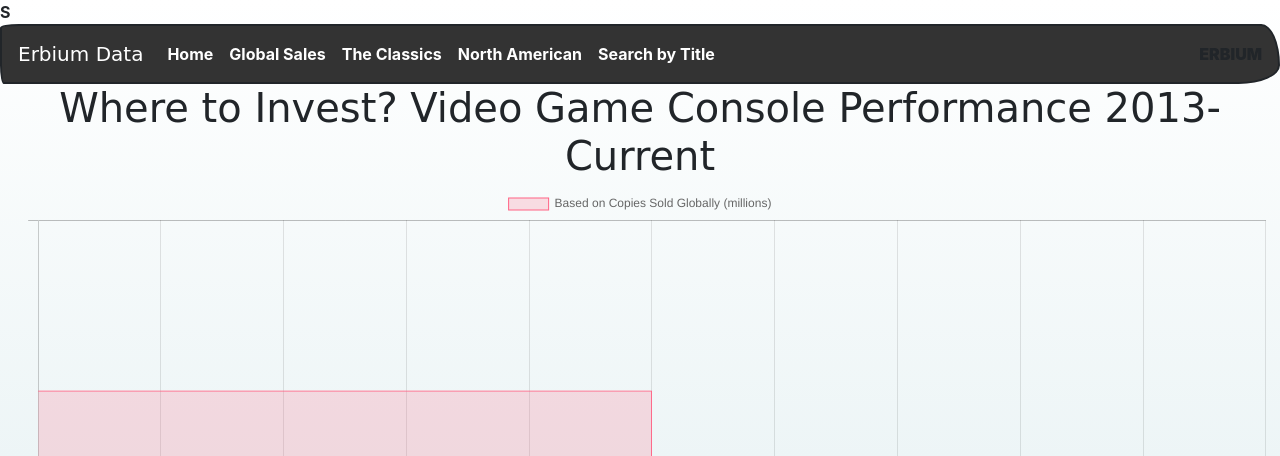
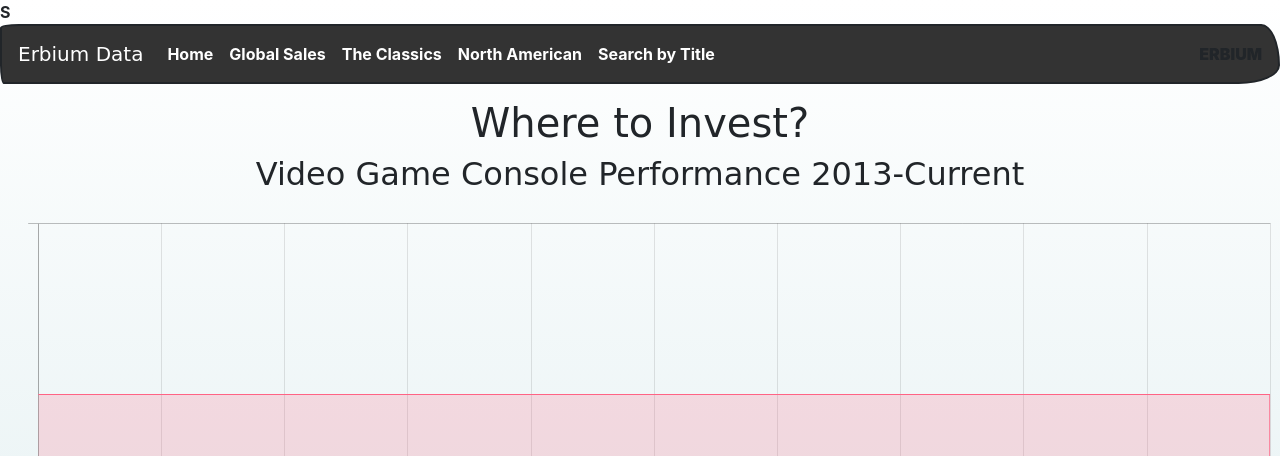
Before and after one commit to JoeYashinsky/DataAnalyzationPython, a Flask app: page /globalSales in a window 1280 px wide. Shown: the top 456 px of the page. Run offline with Flask 2, Linux system fonts and the light colour scheme; a database or web service that is not in the repository returns one stand-in record (values such as "Sample title"); data that the repository does not hold is empty.

Commit message:
Edit styling in index.html, globalSales.html and add trunc function to searched game function

```diff
--- a/datatracker/games.py
+++ b/datatracker/games.py
@@ -1,11 +1,9 @@
 import collections
-from tkinter import messagebox
-
+import math
 from flask import Flask, jsonify, request, redirect, flash, render_template, url_for, Blueprint
 import requests
 import json
-import tkinter
-import tkinter.messagebox
+
 
 bp = Blueprint('our_views', __name__)
 
@@ -80,7 +78,7 @@
     for game in games:
         for item in global_values:
             if game['platform'] == item:
-                global_values[item] += game['naSales']
+                global_values[item] += math.trunc(game['naSales'])
 
     return render_template('our_views/naSales.html', list_games=list_games, list_platforms=list_platforms,
                            global_values=global_values, response=response)
--- a/datatracker/templates/our_views/globalSales.html
+++ b/datatracker/templates/our_views/globalSales.html
@@ -32,7 +32,11 @@
     </div>
   </div>
 </nav>
-<h1 style="text-align: center">{% block title %} Where to Invest? Video Game Console Performance 2013-Current {% endblock %}</h1>
+<div  style="text-align: center; padding-top: 15px; padding-bottom: 15px">
+  <h1>{% block title %} Where to Invest?{% endblock %}</h1>
+  <h2>Video Game Console Performance 2013-Current</h2>
+</div>
+
 {% endblock %}
 
 {% block content %}
@@ -55,7 +59,7 @@
     data: {
         labels:  platforms,
         datasets: [{
-            label: "Based on Copies Sold Globally (millions)",
+            label: "",
             data: global_sales,
             backgroundColor: [
                 'rgba(255, 99, 132, 0.2)',
@@ -87,12 +91,22 @@
         }]
     },
     options: {
+      legend: { display: false },
         scales: {
             yAxes: [{
               scaleLabel: {
                 display: true,
                 labelString: 'Game Consoles'
               },
+                ticks: {
+                    beginAtZero: true
+                }
+            }],
+            xAxes: [{
+                    scaleLabel: {
+                    display: true,
+                    labelString: "Based on Copies Sold Globally (millions)",
+                    },
                 ticks: {
                     beginAtZero: true
                 }
--- a/datatracker/templates/our_views/init.html
+++ b/datatracker/templates/our_views/init.html
@@ -32,7 +32,7 @@
     </div>
   </div>
 </nav>
-<h1 style="text-align: center">{% block title %} The Classics {% endblock %}</h1>
+<h1 style="text-align: center; padding-top: 20px; padding-bottom: 15px">{% block title %} The Classics {% endblock %}</h1>
 {% endblock %}
 
 {% block content %}
--- a/datatracker/templates/our_views/naSales.html
+++ b/datatracker/templates/our_views/naSales.html
@@ -35,7 +35,7 @@
 
 <div style="padding-top: 5%; padding-bottom: 5%">
 <h1 style="text-align: center">{% block title %} North American Sales {% endblock %}</h1>
-<h6 style="text-align: center"> Per Console Since 1980 </h6>
+<h6 style="text-align: center"> Copies Sold Per Console Since 1980 </h6>
 {% endblock %}
 </div>
 
```
Also changed, not shown: datatracker/templates/our_views/index.html (+9 -6 lines).
